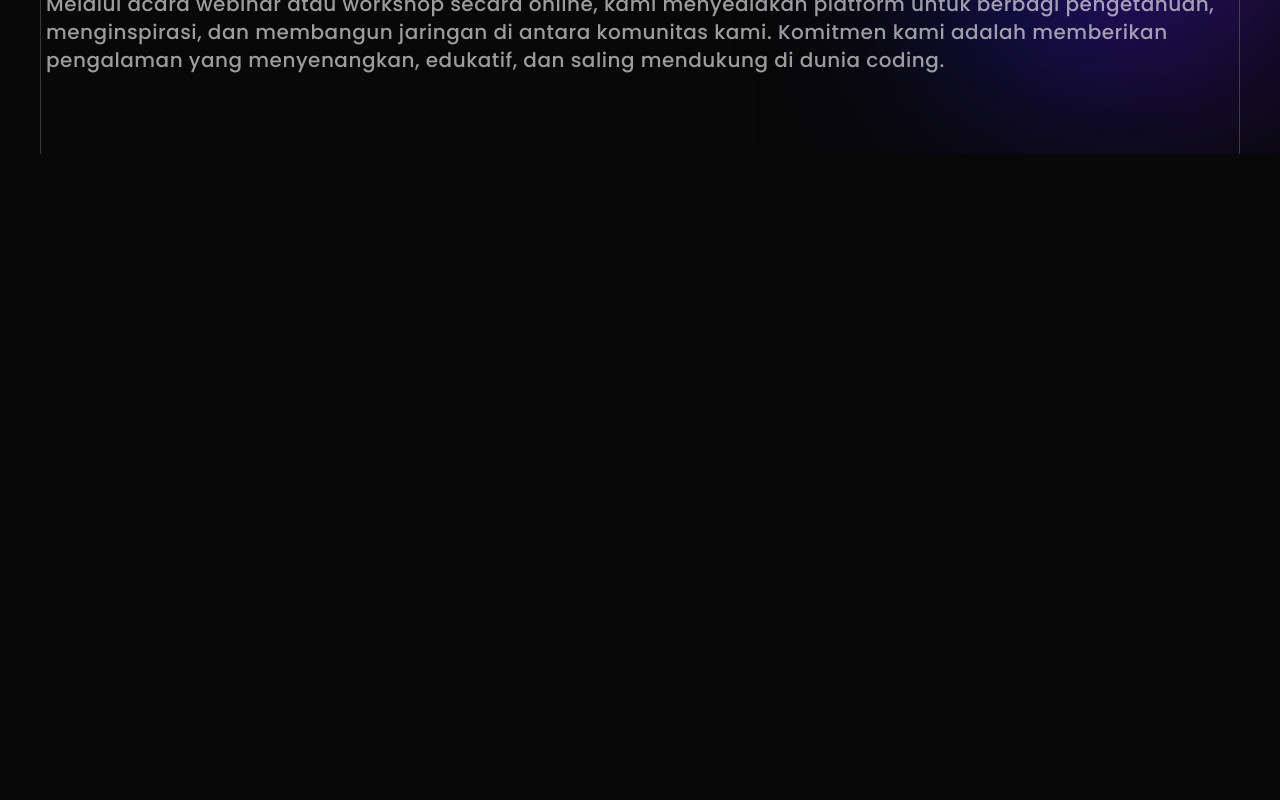
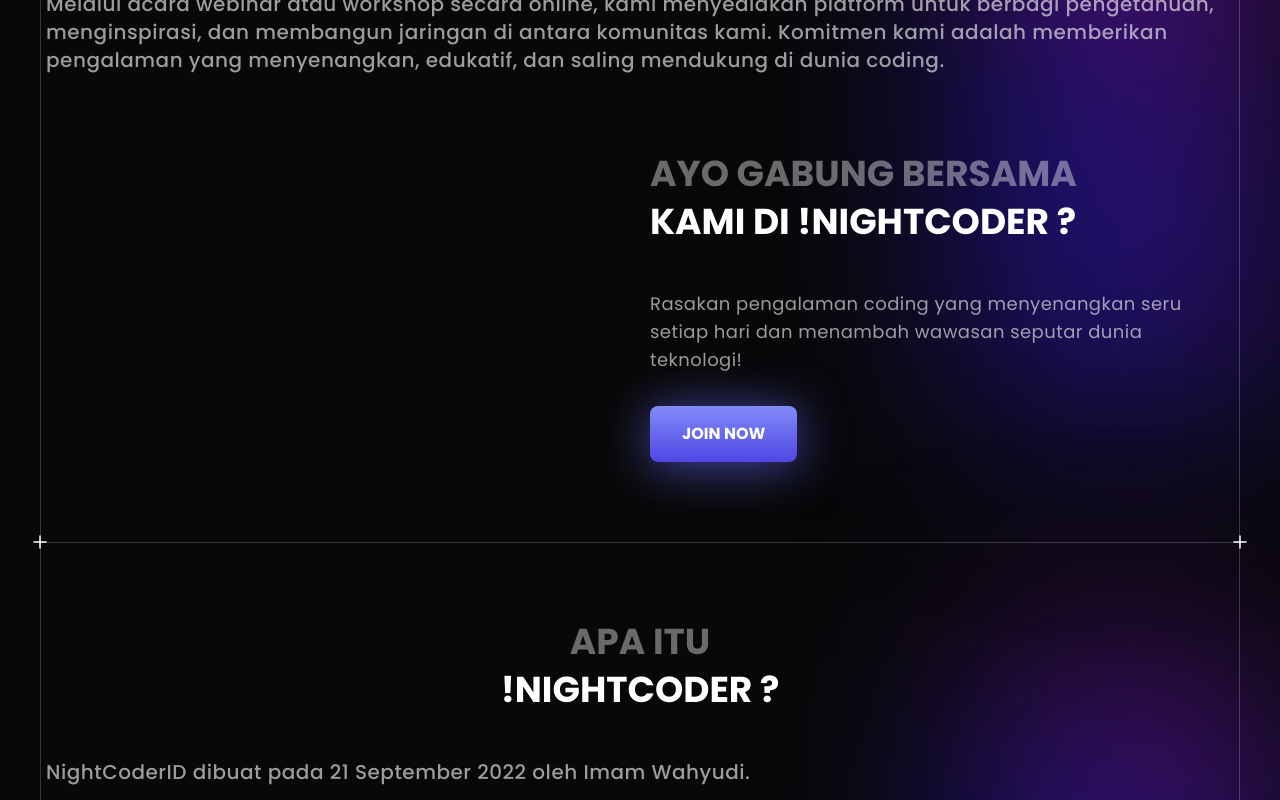
Before and after one commit to NogiTeam/Community_web, a Next.js app: page / in a window 1280 px wide. Shown: the part 2000-2800 px from the top of the page. Before the commit the page ends 2154 px from the top, so only its background shows below. Built offline with nearby package versions, Linux system fonts and the light colour scheme.

Commit message:
refactor: ubah kode dotpattern

```diff
--- a/src/app/components/Button.tsx
+++ b/src/app/components/Button.tsx
@@ -10,7 +10,7 @@ function Button({ href, label }: Button) {
    return (
       <Link
          href={href}
-         className="hover:brightness-110 font-bold py-4 px-8 rounded-lg bg-gradient-to-b from-primary to-indigo-600 shadow-[0_4px_50px_rgba(8,_112,_184,_0.7)] shadow-indigo-500/70 text-white"
+         className="hover:brightness-110 font-bold py-4 px-8 rounded-lg bg-gradient-to-b from-primary to-indigo-600 shadow-[0_4px_50px_rgba(8,_112,_184,_0.7)] shadow-indigo-500/70 text-white inline-flex"
       >
          {label}
       </Link>
--- a/src/app/components/homepage/About.tsx
+++ b/src/app/components/homepage/About.tsx
@@ -1,6 +1,7 @@
 import React from "react";
 import { SectionHeading } from "../ui/Typography";
-import { SlideIn } from "../ui/Transition";
+import { SlideIn, Transition } from "../ui/Transition";
+import Button from "../Button";
 
 export default function About() {
    return (
@@ -15,16 +16,17 @@ export default function About() {
             </SectionHeading>
             {/* End: Section Title */}
 
+            <div>
                <p className=" text-base md:text-xl font-medium text-white/60 leading-relaxed tracking-wide">
                   NightCoderID dibuat pada 21 September 2022 oleh Imam Wahyudi.
                </p>
                <p className=" text-base md:text-xl font-medium text-white/60 leading-relaxed tracking-wide mt-6">
                   Night CoderID didirikan dengan tujuan untuk menciptakan ruang
-               interaktif bagi para coder di semua tingkatan pengalaman, di mana
-               mereka dapat bertemu, berbagi, dan belajar bersama-sama. Kami
-               menyambut semua orang dari berbagai latar belakang, baik pemula
-               yang ingin memulai perjalanan coding mereka maupun profesional
-               yang ingin terus meningkatkan skillnya.
+                  interaktif bagi para coder di semua tingkatan pengalaman, di
+                  mana mereka dapat bertemu, berbagi, dan belajar bersama-sama.
+                  Kami menyambut semua orang dari berbagai latar belakang, baik
+                  pemula yang ingin memulai perjalanan coding mereka maupun
+                  profesional yang ingin terus meningkatkan skillnya.
                </p>
                <p className=" text-base md:text-xl font-medium text-white/60 leading-relaxed tracking-wide mt-6">
                   Melalui acara webinar atau workshop secara online, kami
@@ -34,7 +36,27 @@ export default function About() {
                   saling mendukung di dunia coding.
                </p>
             </div>
+
+            <div className="grid lg:grid-cols-2 gap-5 mt-20">
+               <div></div>
+               <div>
+                  <SectionHeading className="text-start">
+                     <SlideIn className="text-white/40">
+                        Ayo gabung bersama
+                     </SlideIn>
+                     <br />
+                     <SlideIn>kami di !NightCoder ?</SlideIn>
+                  </SectionHeading>
+                  <p className="desc mb-8">
+                     Rasakan pengalaman coding yang menyenangkan seru setiap
+                     hari dan menambah wawasan seputar dunia teknologi!
+                  </p>
+                  <Button href="#" label="JOIN NOW" />
+               </div>
+            </div>
+         </div>
          {/* END:Content */}
+
          <span className="blob absolute top-[20%] right-0 w-1/4 h-4/6 blur-[100px] rotate-180 -z-10" />
          <Icon className="absolute h-6 w-6 -top-3 hidden lg:block lg:left-5 xl:left-7 text-white" />
          <Icon className="absolute h-6 w-6 -top-3 hidden lg:block lg:right-5 xl:right-7 text-white" />
--- a/src/app/components/homepage/Hero.tsx
+++ b/src/app/components/homepage/Hero.tsx
@@ -2,14 +2,14 @@ import React from "react";
 import { Spotlight } from "../ui/Spotlight";
 import { GradualSpacing } from "../ui/GradualSpacing";
 import Button from "../Button";
-import DotBackground from "../ui/Dotbackground";
+import DotPattern from "../ui/DotPattern";
 
 export default function Hero() {
    return (
       <div className="relative">
          {/* START:Content */}
          <div className="min-h-screen w-full rounded-md flex md:items-center md:justify-center relative overflow-hidden">
-            <DotBackground className="opacity-20" />
+            <DotPattern className="opacity-20" />
             <div className=" absolute pointer-events-none inset-0 flex items-center justify-center bg-[#080808] [mask-image:radial-gradient(ellipse_at_center,transparent_20%,black)]"></div>
             <div>
                <Spotlight
--- /dev/null
+++ b/src/app/components/homepage/Partner.tsx
@@ -0,0 +1,64 @@
+import React from "react";
+import { SectionHeading } from "../ui/Typography";
+import { SlideIn } from "../ui/Transition";
+
+export default function Partner() {
+   return (
+      <div className="relative">
+         {/* START:Content */}
+         <div className="container py-20">
+            {/* Section Title */}
+            <SectionHeading>
+               <SlideIn className="text-white/40">Apa itu</SlideIn>
+               <br />
+               <SlideIn>!NightCoder ?</SlideIn>
+            </SectionHeading>
+            {/* End: Section Title */}
+
+            <p className=" text-base md:text-xl font-medium text-white/60 leading-relaxed tracking-wide">
+               NightCoderID dibuat pada 21 September 2022 oleh Imam Wahyudi.
+            </p>
+            <p className=" text-base md:text-xl font-medium text-white/60 leading-relaxed tracking-wide mt-6">
+               Night CoderID didirikan dengan tujuan untuk menciptakan ruang
+               interaktif bagi para coder di semua tingkatan pengalaman, di mana
+               mereka dapat bertemu, berbagi, dan belajar bersama-sama. Kami
+               menyambut semua orang dari berbagai latar belakang, baik pemula
+               yang ingin memulai perjalanan coding mereka maupun profesional
+               yang ingin terus meningkatkan skillnya.
+            </p>
+            <p className=" text-base md:text-xl font-medium text-white/60 leading-relaxed tracking-wide mt-6">
+               Melalui acara webinar atau workshop secara online, kami
+               menyediakan platform untuk berbagi pengetahuan, menginspirasi,
+               dan membangun jaringan di antara komunitas kami. Komitmen kami
+               adalah memberikan pengalaman yang menyenangkan, edukatif, dan
+               saling mendukung di dunia coding.
+            </p>
+         </div>
+         {/* END:Content */}
+         <span className="blob absolute top-[20%] right-0 w-1/4 h-4/6 blur-[100px] rotate-180 -z-10" />
+         <Icon className="absolute h-6 w-6 -top-3 hidden lg:block lg:left-5 xl:left-7 text-white" />
+         <Icon className="absolute h-6 w-6 -top-3 hidden lg:block lg:right-5 xl:right-7 text-white" />
+         <div className="border-left"></div>
+         <div className="border-right"></div>
+         <div className="border-top"></div>
+      </div>
+   );
+}
+export const Icon = ({ className }: { className: string }) => {
+   return (
+      <svg
+         xmlns="http://www.w3.org/2000/svg"
+         fill="none"
+         viewBox="0 0 24 24"
+         strokeWidth="1.5"
+         stroke="currentColor"
+         className={className}
+      >
+         <path
+            strokeLinecap="round"
+            strokeLinejoin="round"
+            d="M12 6v12m6-6H6"
+         />
+      </svg>
+   );
+};
--- a/src/app/components/ui/Dotbackground.tsx
+++ b/src/app/components/ui/DotPattern.tsx
@@ -13,7 +13,7 @@ interface DotPatternProps {
    className?: string;
    [key: string]: any;
 }
-export function DotBackground({
+export function DotPattern({
    width = 16,
    height = 16,
    x = 0,
@@ -58,4 +58,4 @@ export function DotBackground({
    );
 }
 
-export default DotBackground;
+export default DotPattern;
--- a/src/app/globals.css
+++ b/src/app/globals.css
@@ -28,7 +28,7 @@ body {
 }
 @layer utilities {
    .desc {
-      @apply text-base md:text-lg tracking-wide leading-relaxed text-white/30;
+      @apply text-base md:text-lg tracking-wide leading-relaxed text-white/60;
    }
    .border-left {
       @apply bg-white/20 w-[1px] h-full absolute top-0 lg:left-8 xl:left-10 hidden md:block;
--- a/src/app/page.tsx
+++ b/src/app/page.tsx
@@ -2,6 +2,7 @@ import About from "./components/homepage/About";
 import Hero from "./components/homepage/Hero";
 import Benefits from "./components/homepage/Benefits";
 import ScrollText from "./components/homepage/ScrollText";
+import Partner from "./components/homepage/Partner";
 
 export default function Home() {
    return (
@@ -10,6 +11,7 @@ export default function Home() {
          <Benefits />
          <ScrollText />
          <About />
+         <Partner />
       </>
    );
 }
```
Also changed, not shown: src/app/components/ui/GridPattern.tsx (added, +149 -0 lines). Lines whose indentation alone changed are shown as unchanged.
